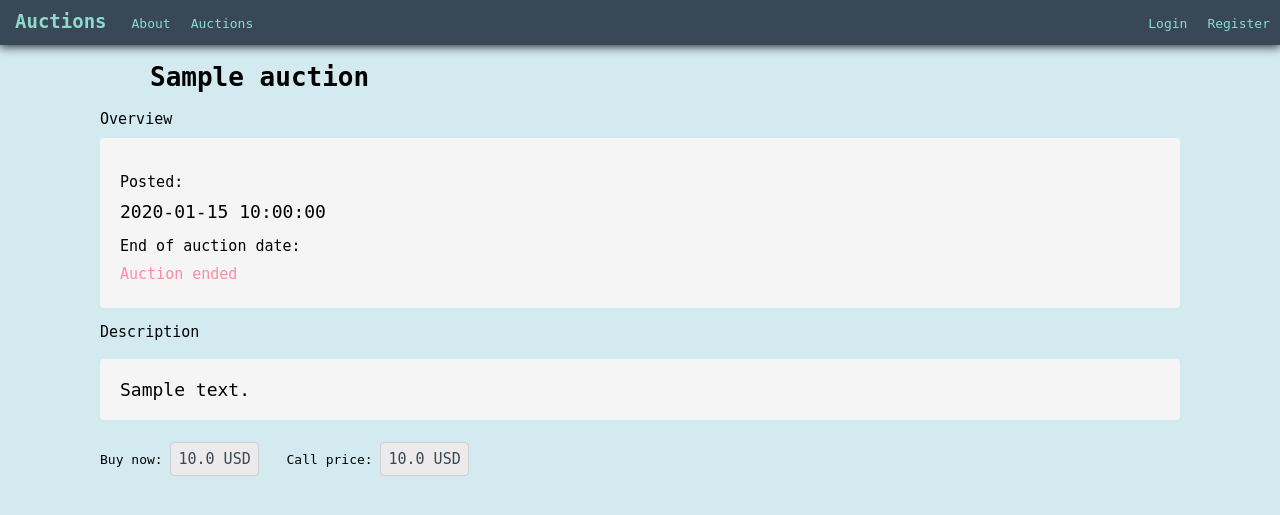
After one commit to samedamci/auctions, a Flask app: page /auction/1 in a window 1280 px wide. The commit adds this page. Shown: the top 515 px of the page. Run offline with Flask 2, Linux system fonts and the light colour scheme; tables that the repository leaves empty hold one stand-in row (values such as "Sample post").

Commit message:
Add dynamic route for each auction

```diff
--- a/auctions/routes.py
+++ b/auctions/routes.py
@@ -5,6 +5,7 @@ from auctions.forms import Register, Login, AddAuction
 from auctions.models import User, Auction
 from auctions import app, db, bcrypt
 from flask_login import login_user, current_user, logout_user, login_required
+from datetime import datetime
 
 
 @app.route("/")
@@ -21,6 +22,23 @@ def about():
 @app.route("/auctions")
 def auctions():
     return render_template("auctions.html", auction=Auction)
+
+
+@app.route("/auction/<id>")
+def auction(id):
+    auction = Auction.query.get(id)
+    return render_template(
+        "auction.html",
+        title=auction.title,
+        description=auction.description,
+        call_price=auction.call_price,
+        buy_now_price=auction.buy_now_price,
+        date_posted=auction.date_posted,
+        date_posted_human=str(auction.date_posted).split(".", 1)[0],
+        date_end=auction.date_end,
+        date_now=datetime.utcnow(),
+        image=auction.image,
+    )
 
 
 # Displayed if user not logged in.
@@ -104,7 +122,7 @@ def add_auction():
                 buy_now_price=form.buy_now_price.data,
                 call_price=form.call_price.data,
                 image=form.image.data,
-                user_id=User.query.filter_by(username=current_user.username).first().id
+                user_id=User.query.filter_by(username=current_user.username).first().id,
             )
             db.session.add(auction)
             db.session.commit()
--- a/auctions/static/main.css
+++ b/auctions/static/main.css
@@ -240,6 +240,8 @@ p {
   color: #168080;
   font-weight: bold;
   font-size: 1.5em;
+  margin: 10px;
+  display: block;
 }
 
 .auction-description {
@@ -251,13 +253,11 @@ p {
   width: 60%;
 }
 
-.auction-buy-now-price, .auction-call-price {
-  padding: 10px;
+.auction-description_deep {
+  font-size: 18px;
+  background: whitesmoke;
+  padding: 20px;
   border-radius: 4px;
-  border: 1px solid #cfcfcf;
-  background: #eceaea;
-  color: #384856;
-  display: inline;
 }
 
 .auction-buy-now, .auction-call {
@@ -267,6 +267,21 @@ p {
   margin-left: 10px;
 }
 
+.auction-buy-now_deep, .auction-call_deep {
+  display: inline-block;
+  margin-right: 20px;
+  margin-top: 20px;
+}
+
+.auction-buy-now-price, .auction-call-price {
+  padding: 7px;
+  border-radius: 4px;
+  border: 1px solid #cfcfcf;
+  background: #eceaea;
+  color: #384856;
+  display: inline;
+}
+
 .auction-buy-now span, .auction-call span {
   display: block;
   margin-bottom: 13px;
--- /dev/null
+++ b/auctions/templates/auction.html
@@ -0,0 +1,32 @@
+{% extends "index.html" %} {% block content %}
+<h1>
+  {{ title }}
+</h1>
+<p>Overview</p>
+<div class="auction-description_deep">
+  <p>Posted:</p>
+  <span>{{ date_posted_human }}</span>
+  <p>End of auction date:</p>
+  {% if date_now > date_end %}
+    <p class="invalid">Auction ended</p>
+  {% else %}
+    <span>{{ date_end }}</span>
+  {% endif %}
+</div>
+<p>Description</p>
+<p class="auction-description_deep">
+  {{ description }}
+</p>
+<div class="auction-buy-now_deep">
+  <span>Buy now:</span>
+  <p class="auction-buy-now-price">
+    {{ buy_now_price }} USD
+  </p>
+</div>
+<div class="auction-call_deep">
+  <span>Call price:</span>
+  <p class="auction-call-price">
+    {{ call_price }} USD
+  </p>
+</div>
+{% endblock %}
```
Also changed, not shown: auctions/templates/auctions.html (+7 -4 lines).
